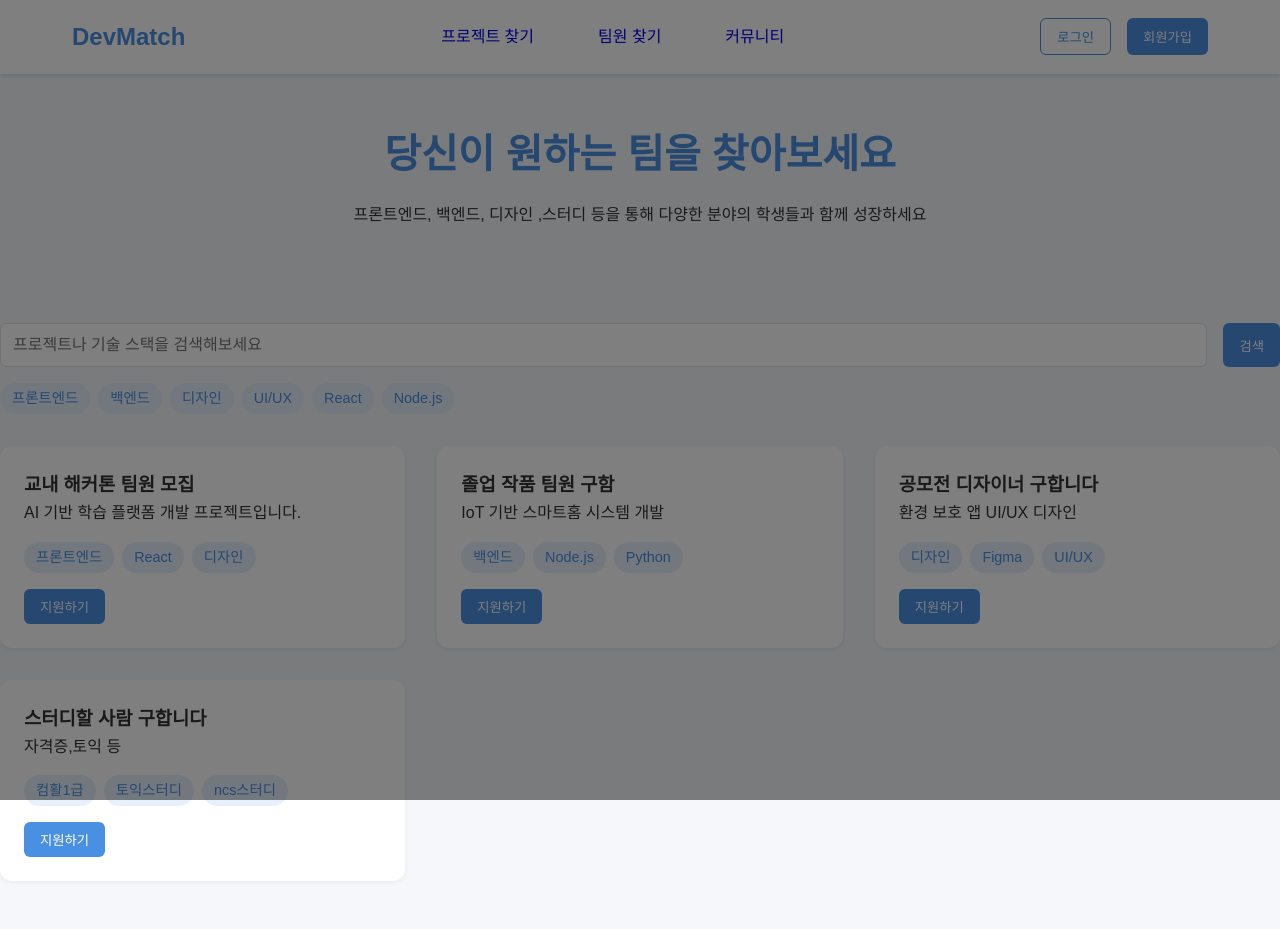
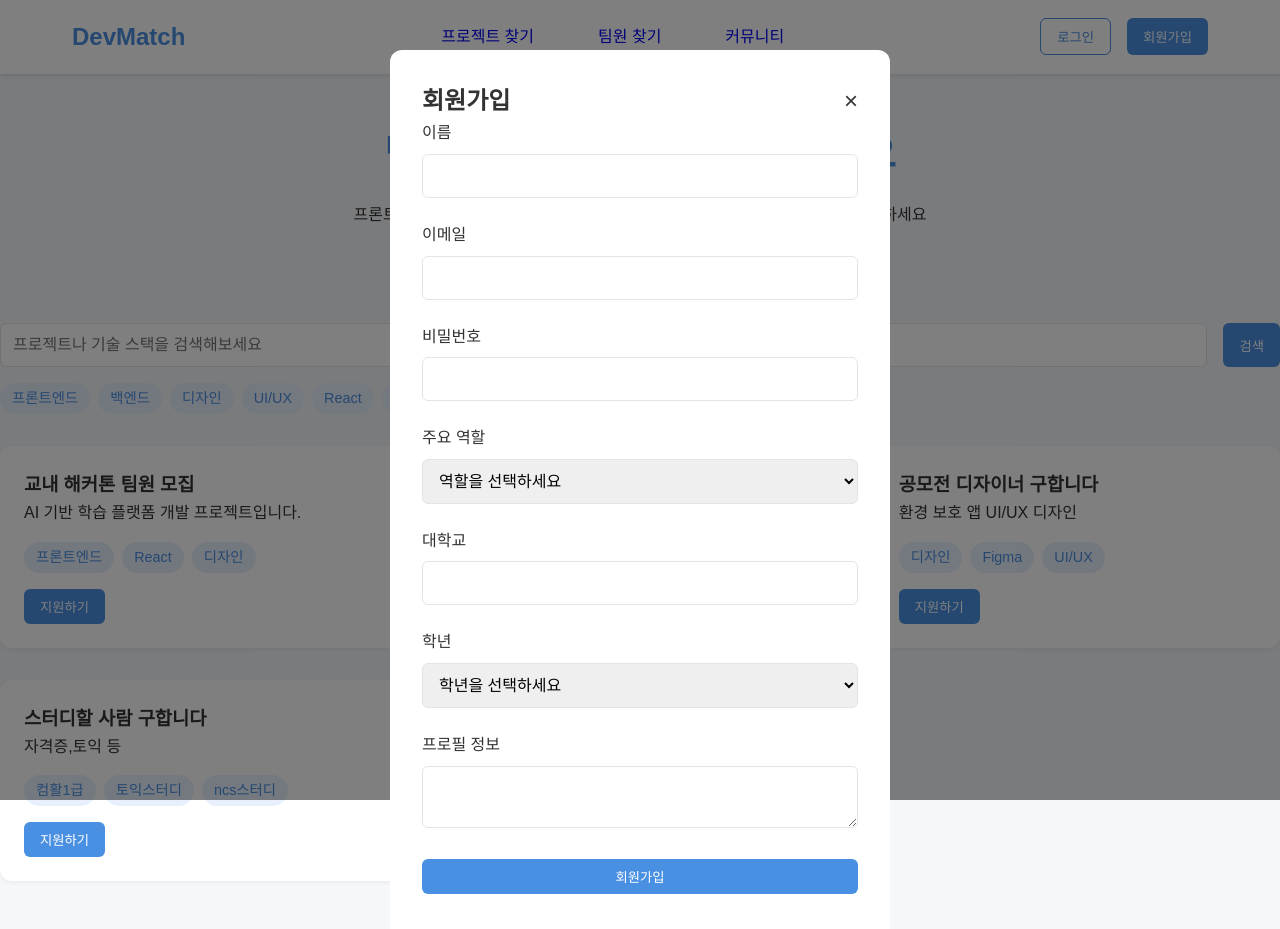
Before and after one commit to izumi-hyun/devmatch, a React (Create React App) app: page / in a window 1280 px wide. Both pictures are taken after a click on the button "회원가입". Built offline with nearby package versions, Linux system fonts and the light colour scheme.

Commit message:
modal 수정

```diff
--- a/src/Modal.jsx
+++ b/src/Modal.jsx
@@ -29,7 +29,7 @@ function Modal({ modalType, closeModal, onLoginSuccess }) {
           email: formData.email,
           password: formData.password
         }, { withCredentials: true });
-
+        console.log('로그인 성공')
         onLoginSuccess(response.data.user);
         closeModal();
       } else {
@@ -54,7 +54,71 @@ function Modal({ modalType, closeModal, onLoginSuccess }) {
 
   return (
     <div className="modal" style={{ display: 'block' }}>
-      {/* 모달 코드 생략 */}
+      <div className="modal-content">
+        <span className="close" onClick={closeModal}>&times;</span>
+        <h2>{isLogin ? '로그인' : '회원가입'}</h2>
+        {errorMessage && <div className="error-message">{errorMessage}</div>}
+        <form className="form-group" onSubmit={handleSubmit}>
+          {isLogin ? (
+            <>
+              <div className="form-group">
+                <label htmlFor="email">이메일</label>
+                <input type="email" id="email" value={formData.email} onChange={handleChange} required />
+              </div>
+              <div className="form-group">
+                <label htmlFor="password">비밀번호</label>
+                <input type="password" id="password" value={formData.password} onChange={handleChange} required />
+              </div>
+            </>
+          ) : (
+            <>
+              <div className="form-group">
+                <label htmlFor="name">이름</label>
+                <input type="text" id="name" value={formData.name} onChange={handleChange} required />
+              </div>
+              <div className="form-group">
+                <label htmlFor="email">이메일</label>
+                <input type="email" id="email" value={formData.email} onChange={handleChange} required />
+              </div>
+              <div className="form-group">
+                <label htmlFor="password">비밀번호</label>
+                <input type="password" id="password" value={formData.password} onChange={handleChange} required />
+              </div>
+              <div className="form-group">
+                <label htmlFor="role">주요 역할</label>
+                <select id="role" value={formData.role} onChange={handleChange} required>
+                  <option value="">역할을 선택하세요</option>
+                  <option value="Developer">개발자</option>
+                  <option value="Designer">디자이너</option>
+                  <option value="Planner">기획자</option>
+                </select>
+              </div>
+              <div className="form-group">
+                <label htmlFor="university">대학교</label>
+                <input type="text" id="university" value={formData.university} onChange={handleChange} />
+              </div>
+              <div className="form-group">
+                <label htmlFor="grade">학년</label>
+                <select id="grade" value={formData.grade} onChange={handleChange} required>
+                  <option value="">학년을 선택하세요</option>
+                  <option value="1">1학년</option>
+                  <option value="2">2학년</option>
+                  <option value="3">3학년</option>
+                  <option value="4">4학년</option>
+                  <option value="Graduate">대학원생</option>
+                </select>
+              </div>
+              <div className="form-group">
+                <label htmlFor="profile_info">프로필 정보</label>
+                <textarea id="profile_info" value={formData.profile_info} onChange={handleChange}></textarea>
+              </div>
+            </>
+          )}
+          <button type="submit" className="btn btn-primary" style={{ width: '100%' }}>
+            {isLogin ? '로그인' : '회원가입'}
+          </button>
+        </form>
+      </div>
     </div>
   );
 }
```
